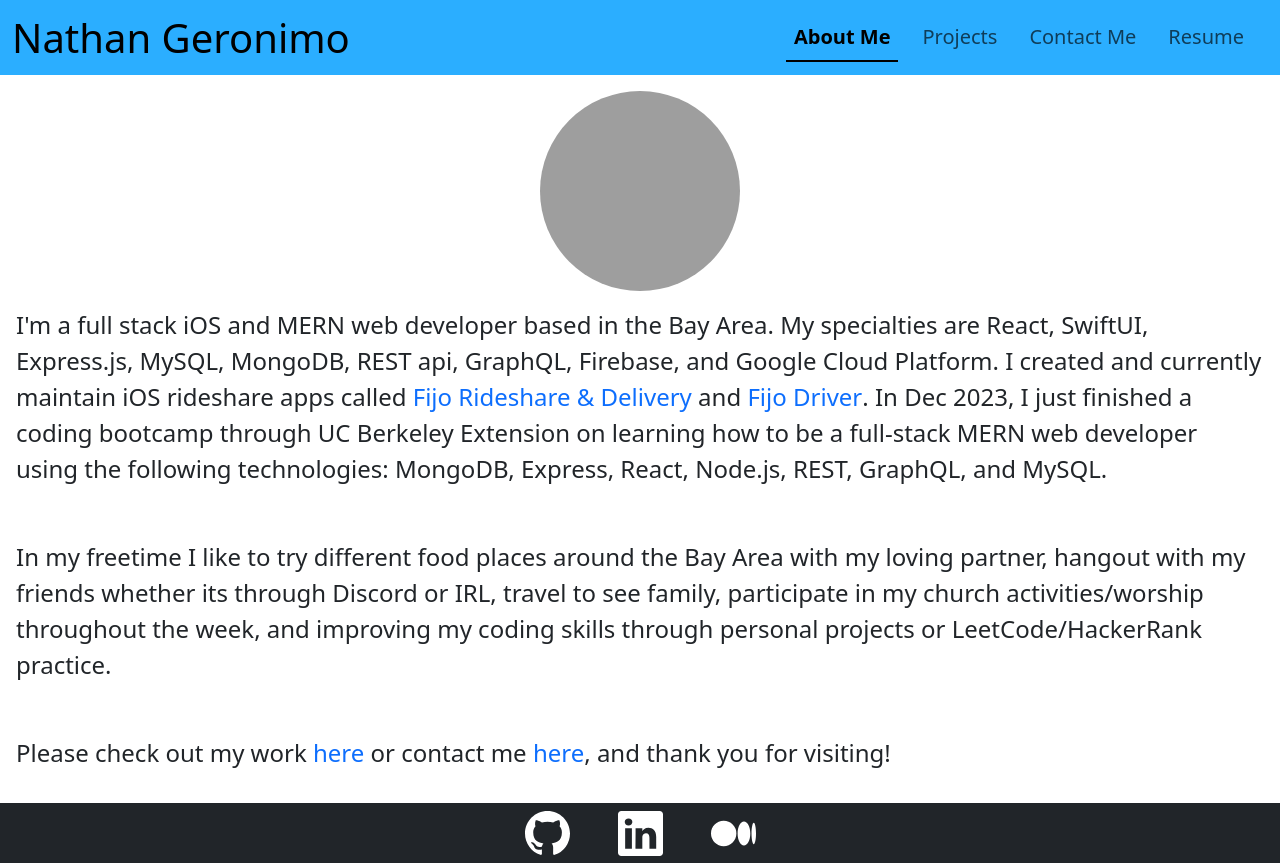
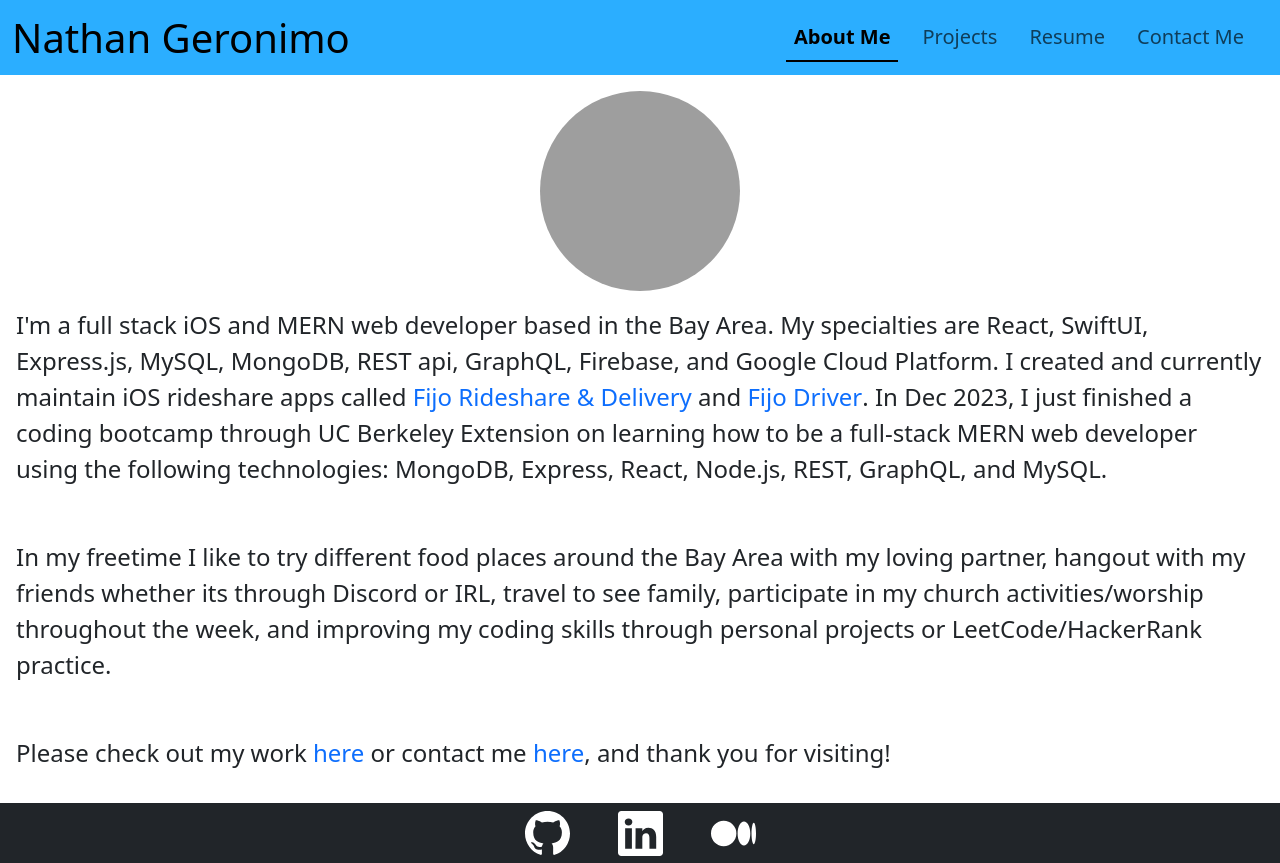
Before and after one commit to nathangero/portfolio-react, a React (Vite) app: page / in a window 1280 px wide. Built offline with nearby package versions, Linux system fonts and the light colour scheme; grey boxes are pictures that could not be loaded.

Commit message:
fix offcanvas sidemenu not closing when selecting a tab

```diff
--- a/src/components/Navbar.jsx
+++ b/src/components/Navbar.jsx
@@ -1,5 +1,6 @@
 import { useEffect, useState } from 'react';
 import { Link, useLocation } from 'react-router-dom';
+import { Offcanvas } from 'bootstrap/dist/js/bootstrap.min.js';
 
 export default function Navbar() {
     const NAV_LINKS = {
@@ -15,6 +16,13 @@ export default function Navbar() {
             "backgroundColor": "#2baeff"
         }
     }
+
+    const [sideMenu, setSideMenu] = useState(null);
+
+    useEffect(() => {
+        const sidemenu = document.getElementById("sidemenu");
+        setSideMenu(new Offcanvas(sidemenu));
+    }, [])
 
     /**
      * Sets the active tab
@@ -51,6 +59,8 @@ export default function Navbar() {
                 document.getElementById('nav-resume').className = "nav-link active";
                 break;
         }
+
+        if (sideMenu) sideMenu.toggle();
     }
 
 
@@ -104,7 +114,7 @@ export default function Navbar() {
                         <button id='button-close-offcanvas' type="button" className="btn-close fs-3" data-bs-dismiss="offcanvas" aria-label="Close"></button>
                     </div>
 
-                    <div className='offcanvas-body'>
+                    <div id="sidemenu" className='offcanvas-body'>
                         <ul className="navbar-nav nav-underline fs-5 justify-content-end flex-grow-1 pe-3">
                             <li>
                                 <Link
@@ -116,23 +126,13 @@ export default function Navbar() {
                                 </Link>
                             </li>
 
-                                <li>
-                                    <Link
-                                        id='nav-portfolio'
-                                        to={'/projects'}
-                                        onClick={() => onClickLink(NAV_LINKS.PORTFOLIO)}
-                                    >
-                                        Projects
-                                    </Link>
-                                </li>
-
                             <li>
                                 <Link
-                                    id='nav-contact'
-                                    to={'/contact'}
-                                    onClick={() => onClickLink(NAV_LINKS.CONTACT)}
+                                    id='nav-portfolio'
+                                    to={'/projects'}
+                                    onClick={() => onClickLink(NAV_LINKS.PORTFOLIO)}
                                 >
-                                    Contact Me
+                                    Projects
                                 </Link>
                             </li>
 
@@ -145,6 +145,16 @@ export default function Navbar() {
                                     Resume
                                 </Link>
                             </li>
+
+                            <li>
+                                <Link
+                                    id='nav-contact'
+                                    to={'/contact'}
+                                    onClick={() => onClickLink(NAV_LINKS.CONTACT)}
+                                >
+                                    Contact Me
+                                </Link>
+                            </li>
                         </ul>
                     </div>
                 </div>
```
